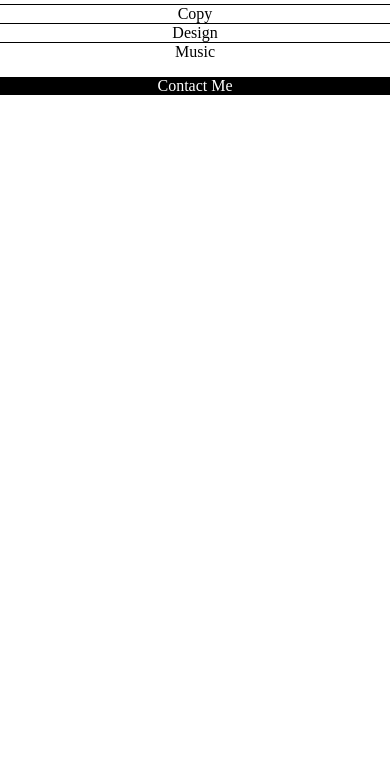
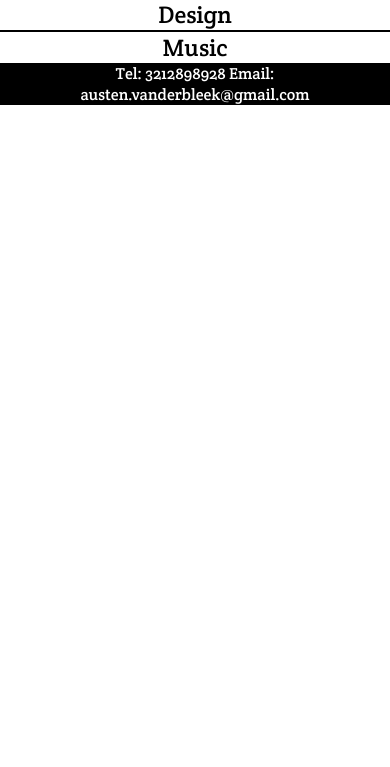
Before and after one commit to avanderbleek/avanderbleek.github.com, a plain HTML site: page index.html in a window 390 px wide. Shown: the part 77-844 px from the top of the page. Drawn offline with Linux system fonts and the light colour scheme; a web font is replaced by a local one.

Commit message:
improve design

```diff
--- a/index.html
+++ b/index.html
@@ -1,46 +1,59 @@
 <!DOCTYPE HTML>
 <html>
   <head>
+    <meta name="viewport" content="initial-scale=1.0">
     <style>
-      @import url(http://fonts.googleapis.com/css?family=Oleo+Script+Swash+Caps:700);
-      h1 { font-family: 'Oleo Script Swash Caps', cursive; }
+      @import url(http://fonts.googleapis.com/css?family=Oleo+Script:700|Crete+Round);
 
-      html, body {
-        width: 100%;
-        margin: 0;
+      body { font-family: 'Crete Round', serif; }
+
+      body {
+        width: 70%;
+        max-width: 700px;
+        margin: 0 auto;
         padding: 0;
       }
+      ul { padding: 0; }
 
       @media screen and (min-width: 500px) {
-        ul {
-        }
-
         li {
-          width: 200px;
           background: black;
           color: white;
+          width: 80px;
+          height: 80px;
+          line-height: 80px;
+          text-align: center;
+          display: inline-block;
+          cursor: pointer;
         }
+        .contact .mobile { display: none; }
       }
 
       @media screen and (max-width: 500px) {
+        body {
+          width: 100%;
+        }
+
         h1 {
+          margin: 0;
           text-align: center;
         }
-        ul {
-          padding: 0;
-        }
 
+        ul { margin: 0; }
         li {
-          border-top: 1px solid black;
+          border-top: 2px solid black;
           text-align: center;
           color: black;
+          font-size: 1.5em;
         }
 
         .contact {
           background-color: black;
           text-align: center;
           color: white;
+          .mobile { display: inline; }
         }
+        .no-mobile { display: none; }
       }
     </style>
   </head>
@@ -52,7 +65,9 @@
       <li><a>Music</a></li>
     </ul>
     <div class="contact">
-      Contact Me
+      <span class="no-mobile">Contact Me</span>
+      <span class="mobile">Tel: 3212898928</span>
+      <span class="mobile">Email: austen.vanderbleek@gmail.com</span>
     </div>
   </body>
 </html>
```
